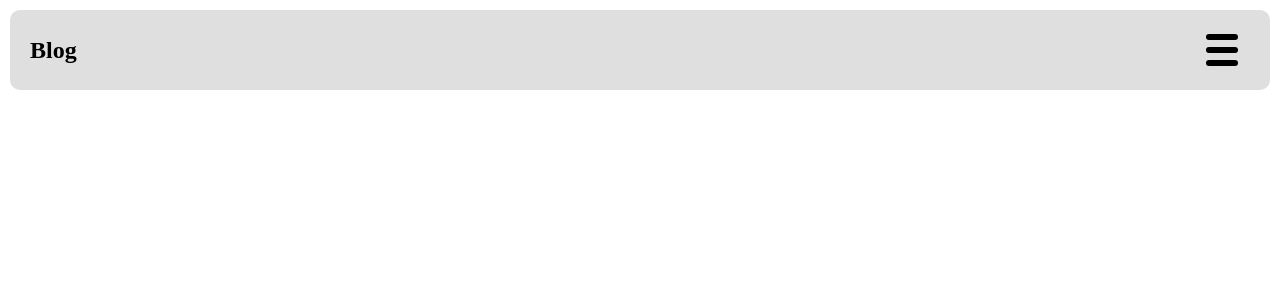
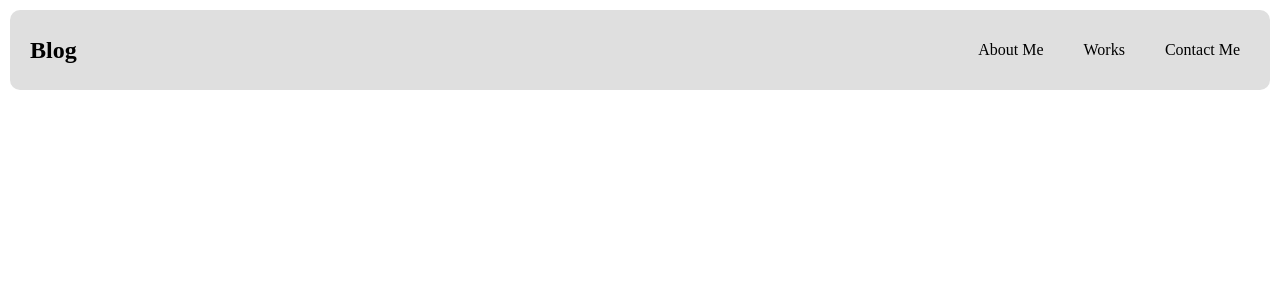
Before and after one commit to yashiro-ryo/burogu, a Nuxt app: page / in a window 1280 px wide. Shown: the top 300 px of the page. Built offline with nearby package versions, Linux system fonts and the light colour scheme.

Commit message:
feat: Navbarのdropdownをレスポンシブル対応

```diff
--- a/components/Navbar.vue
+++ b/components/Navbar.vue
@@ -4,7 +4,7 @@
       <div class="navbar-title">
         <NuxtLink href="/">Blog</NuxtLink>
       </div>
-      <div class="navbar-contents" v-if="false">
+      <div class="navbar-contents">
         <div class="navbar-content">
           <NuxtLink href="/about">
             <span class="link-item">About Me</span></NuxtLink
@@ -43,6 +43,18 @@ const onUpdateDrodpownToggle = (isOpen: boolean) => {
 </script>
 
 <style lang="scss" scoped>
+@media screen and (min-width: 700px) {
+  .navbar-dropdown-toggle {
+    display: none;
+  }
+}
+
+@media screen and (max-width: 701px) {
+  .navbar-contents {
+    display: none !important;
+  }
+}
+
 $navbar-height: 80px;
 .navbar {
   height: $navbar-height;
```
